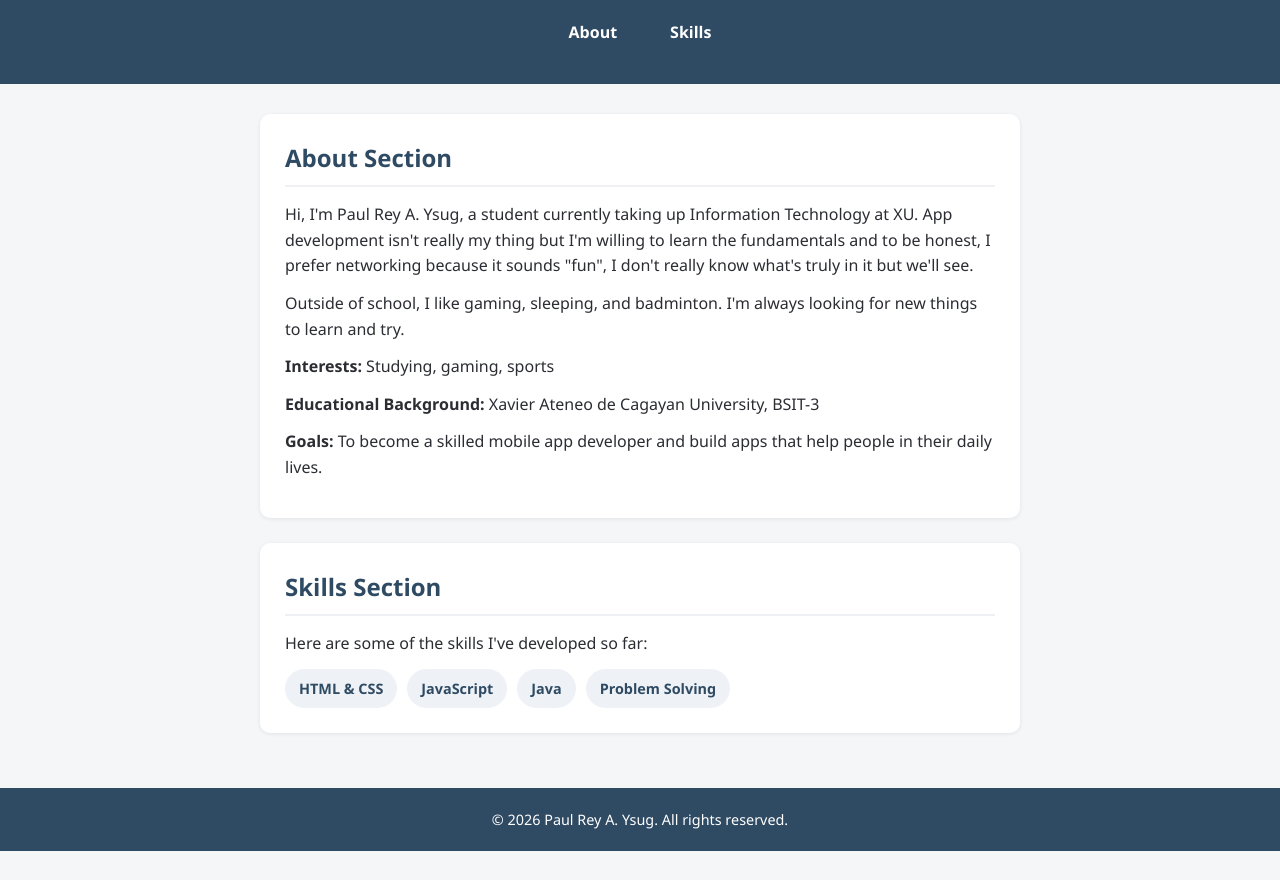
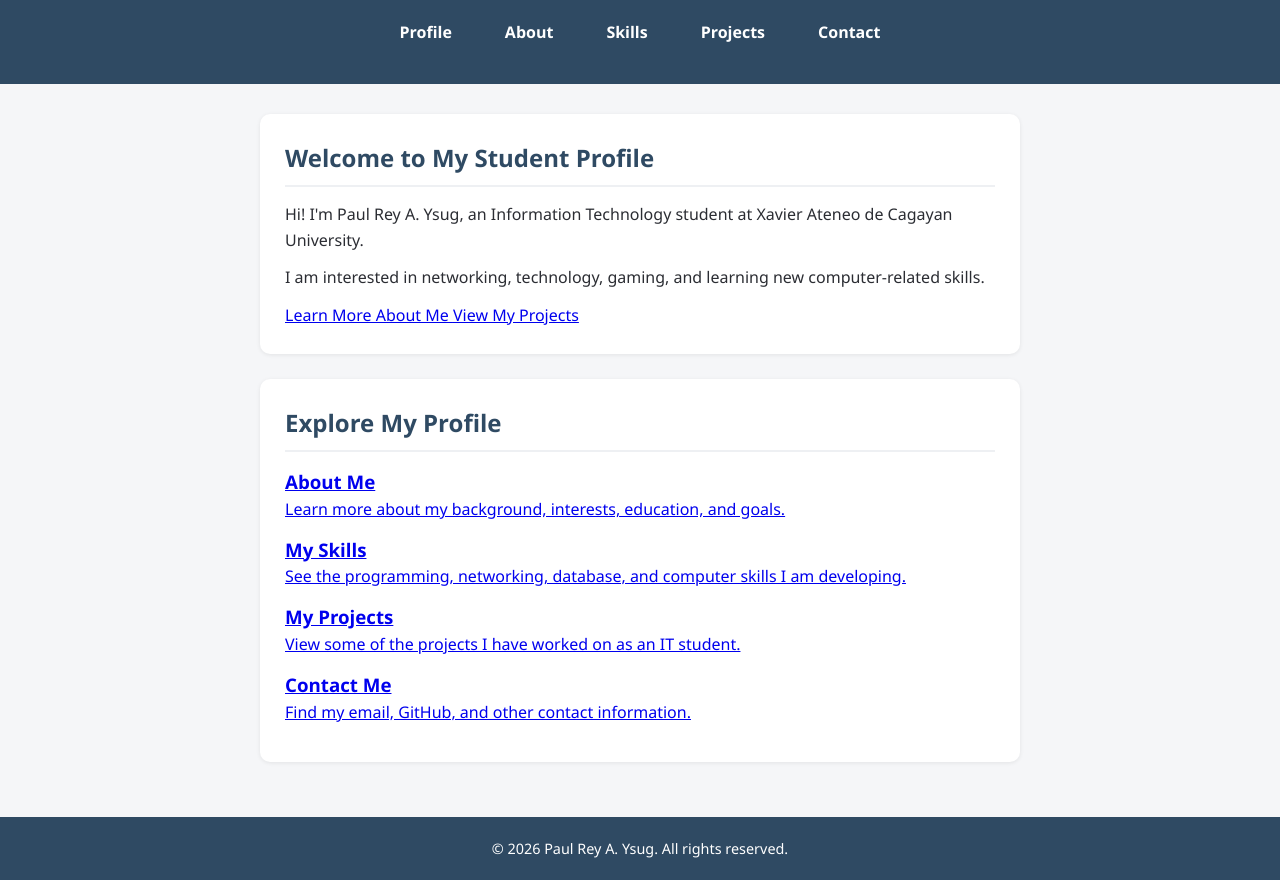
Before and after one commit to Paopewpiw/YSUG_StudentProfile, a website: page www/index.html in a window 1280 px wide. Shown: the part 158-1038 px from the top of the page. Before the commit the page ends 1009 px from the top, so only its background shows below. Drawn offline with Linux system fonts and the light colour scheme.

Commit message:
Update index.html

```diff
--- a/www/index.html
+++ b/www/index.html
@@ -4,14 +4,11 @@
 <head>
     <meta charset="UTF-8">
 
-
     <meta name="viewport"
           content="width=device-width,
-                   initial-scale=1.0,
-                   maximum-scale=1.0,
-                   user-scalable=no">
+                   initial-scale=1.0">
 
-    <title>Student Profile</title>
+    <title>Profile | Paul Rey A. Ysug</title>
 
     <link rel="stylesheet" href="css/style.css">
 </head>
@@ -20,16 +17,21 @@
 
 <header>
 
-        <img class="profile-pic" src="hagok.jpg" alt="Profile Picture">
+    <img class="profile-pic"
+         src="hagok.jpg"
+         alt="Profile picture of Paul Rey A. Ysug">
 
     <h1>Paul Rey A. Ysug</h1>
 
-        <p>About Myself</p>
+    <p>Information Technology Student</p>
 
     <nav>
         <ul>
-                <li><a href="#about">About</a></li>
-                <li><a href="#skills">Skills</a></li>
+            <li><a href="index.html" class="active">Profile</a></li>
+            <li><a href="about.html">About</a></li>
+            <li><a href="skills.html">Skills</a></li>
+            <li><a href="projects.html">Projects</a></li>
+            <li><a href="contact.html">Contact</a></li>
         </ul>
     </nav>
 
@@ -38,61 +40,74 @@
 
 <main>
 
-        <section id="about">
+    <section class="hero">
 
-            <h2>About Section</h2>
+        <h2>Welcome to My Student Profile</h2>
 
         <p>
-                Hi, I'm Paul Rey A. Ysug, a student currently taking up
-                Information Technology at XU. App development isn't really
-                my thing but I'm willing to learn the fundamentals and to be
-                honest, I prefer networking because it sounds "fun", I don't
-                really know what's truly in it but we'll see.
+            Hi! I'm Paul Rey A. Ysug, an Information Technology
+            student at Xavier Ateneo de Cagayan University.
         </p>
 
         <p>
-                Outside of school, I like gaming, sleeping, and badminton.
-                I'm always looking for new things to learn and try.
+            I am interested in networking, technology, gaming,
+            and learning new computer-related skills.
         </p>
 
-            <p>
-                <strong>Interests:</strong>
-                Studying, gaming, sports
-            </p>
+        <div class="button-container">
 
-            <p>
-                <strong>Educational Background:</strong>
-                Xavier Ateneo de Cagayan University, BSIT-3
-            </p>
+            <a href="about.html" class="button">
+                Learn More About Me
+            </a>
 
-            <p>
-                <strong>Goals:</strong>
-                To become a skilled mobile app developer and build apps
-                that help people in their daily lives.
-            </p>
+            <a href="projects.html" class="button secondary">
+                View My Projects
+            </a>
+
+        </div>
 
     </section>
 
 
-        <section id="skills">
+    <section>
 
-            <h2>Skills Section</h2>
+        <h2>Explore My Profile</h2>
 
+        <div class="card-grid">
+
+            <a href="about.html" class="card">
+                <h3>About Me</h3>
                 <p>
-                Here are some of the skills I've developed so far:
+                    Learn more about my background,
+                    interests, education, and goals.
                 </p>
+            </a>
 
-            <ul class="skills-list">
+            <a href="skills.html" class="card">
+                <h3>My Skills</h3>
+                <p>
+                    See the programming, networking,
+                    database, and computer skills I am developing.
+                </p>
+            </a>
 
-                <li>HTML &amp; CSS</li>
+            <a href="projects.html" class="card">
+                <h3>My Projects</h3>
+                <p>
+                    View some of the projects I have
+                    worked on as an IT student.
+                </p>
+            </a>
 
-                <li>JavaScript</li>
+            <a href="contact.html" class="card">
+                <h3>Contact Me</h3>
+                <p>
+                    Find my email, GitHub, and other
+                    contact information.
+                </p>
+            </a>
 
-                <li>Java</li>
-
-                <li>Problem Solving</li>
-
-            </ul>
+        </div>
 
     </section>
 
@@ -102,19 +117,11 @@
 <footer>
 
     <p>
-            &copy;
-            <span id="year"></span>
-            Paul Rey A. Ysug. All rights reserved.
+        &copy; 2026 Paul Rey A. Ysug.
+        All rights reserved.
     </p>
 
 </footer>
 
-
-    <script>
-        document.getElementById("year").textContent =
-            new Date().getFullYear();
-    </script>
-
 </body>
-
 </html>
```
Lines whose indentation alone changed are shown as unchanged.
